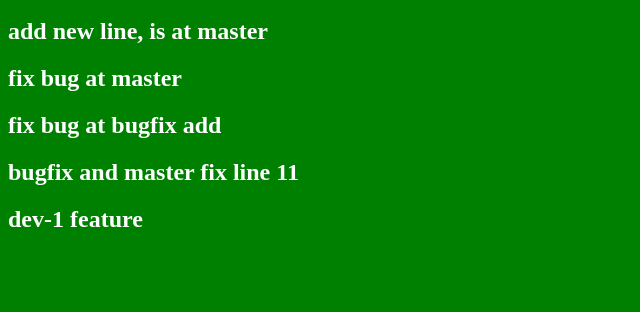
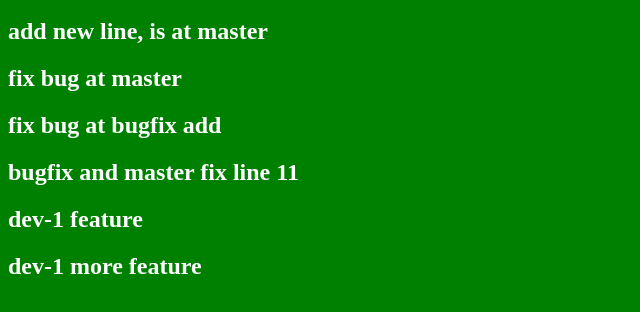
Before and after one commit to csyoong28/git, a plain HTML site: page index.html in a window 1280 px wide. Shown: the part 48-360 px from the top of the page, without its empty margins (0-640 px from the left). Drawn offline with Linux system fonts and the light colour scheme.

Commit message:
add dev-1 more feature

```diff
--- a/index.html
+++ b/index.html
@@ -10,6 +10,7 @@
 		<h2>fix bug at bugfix add</h2>
 		<h2>bugfix and master fix line 11</h2>
 		<h2>dev-1 feature</h2>
+		<h2>dev-1 more feature</h2>
 	</body>
 
 </html>
```
